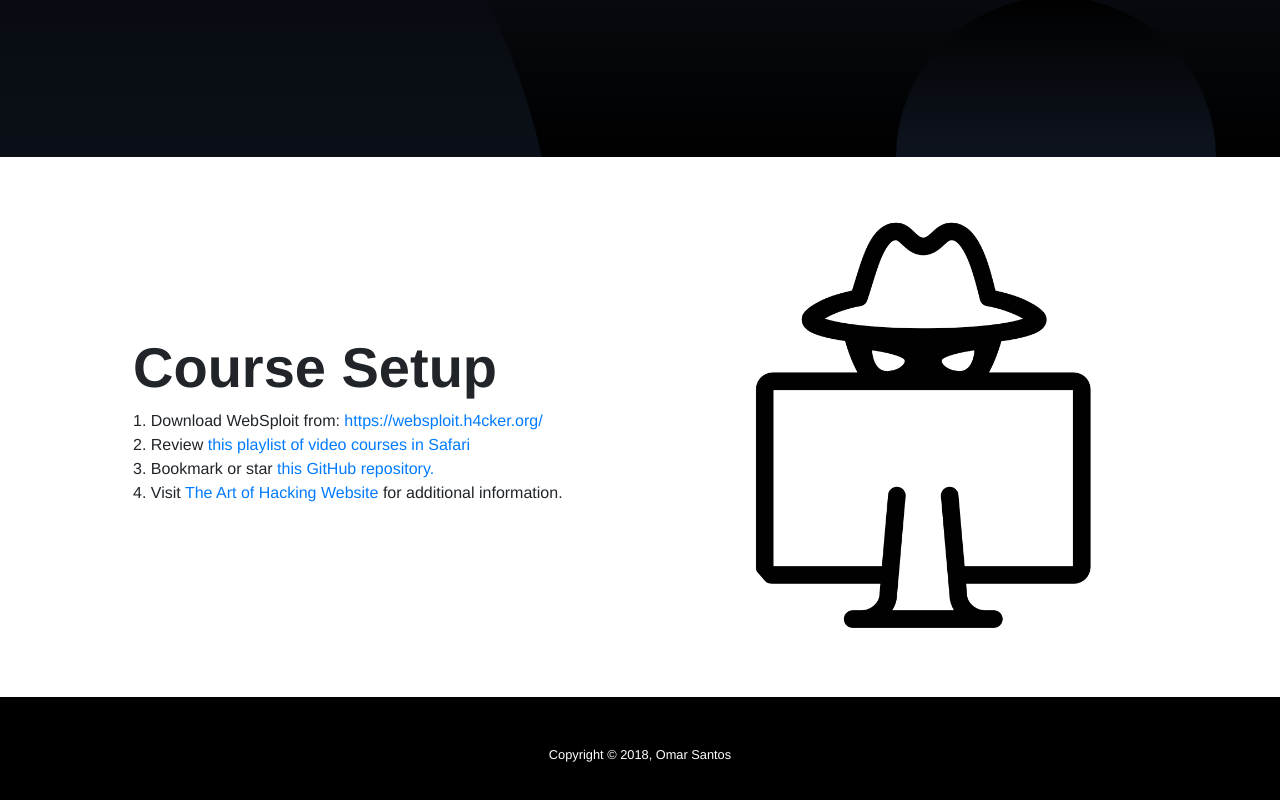
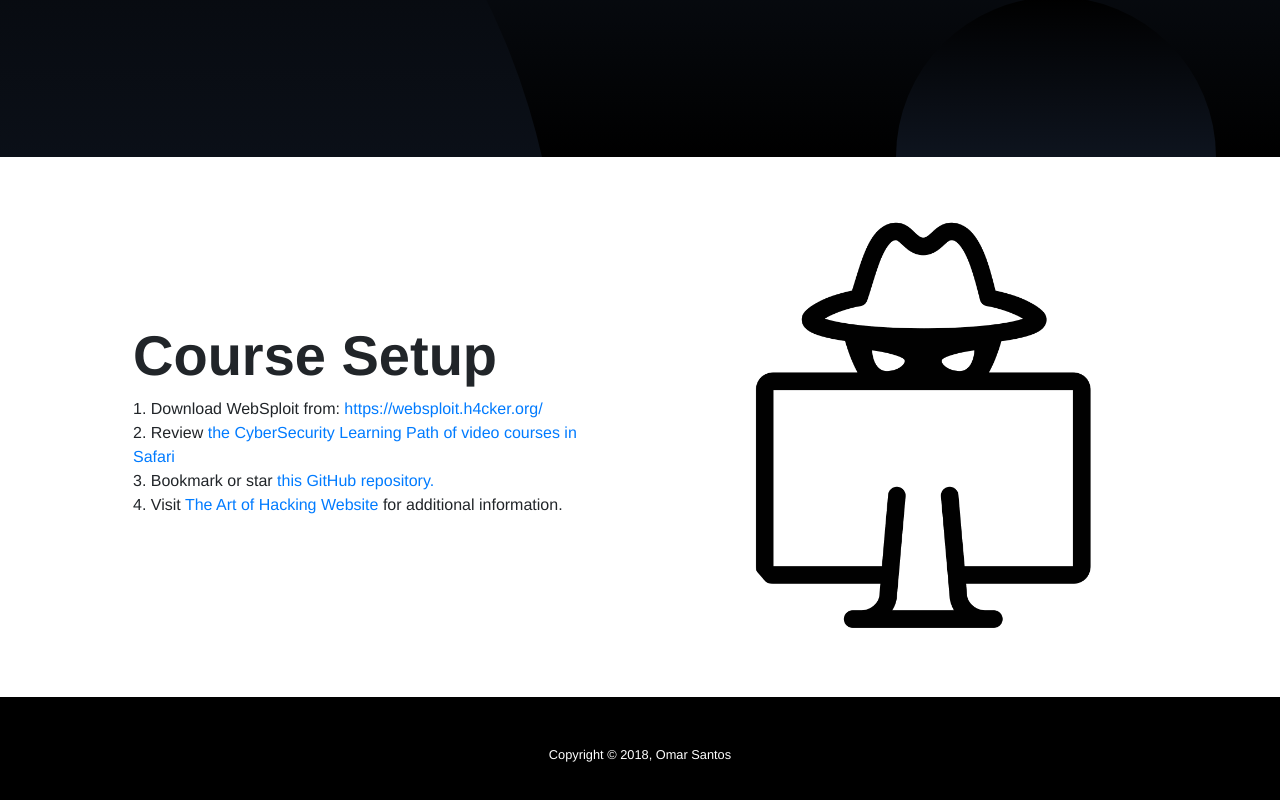
Before and after one commit to cehreview/cehreview, a plain HTML site: page setup.html in a window 1280 px wide. Shown: the part 525-1325 px from the top of the page. Drawn offline with Linux system fonts and the light colour scheme.

Commit message:
updating setup site

```diff
--- a/setup.html
+++ b/setup.html
@@ -75,17 +75,12 @@
 <p>
 1. Download WebSploit from: <a href="https://websploit.h4cker.org/">https://websploit.h4cker.org/</a>
 <br>
-2. Review <a href="https://www.safaribooksonline.com/playlists/1b8868d3-93ad-4e1b-bbe4-c583173318e5"> this playlist of video courses in Safari </a>
+2. Review <a href="https://www.safaribooksonline.com/learning-paths/learning-path-cybersecurity/9780135255483/"> the CyberSecurity Learning Path of video courses in Safari </a>
 <br>
 3. Bookmark or star <a href="https://theartofhacking.org/github">this GitHub repository.</a>
 <br>
 4. Visit <a href="https://theartofhacking.org/">The Art of Hacking Website</a> for additional information.
 </p>
-
-
-
-
-
 
             </div>
           </div>
```
